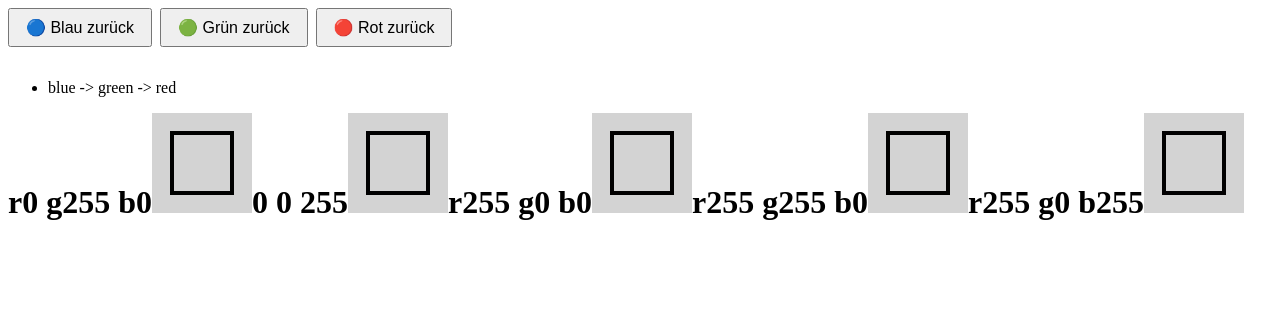
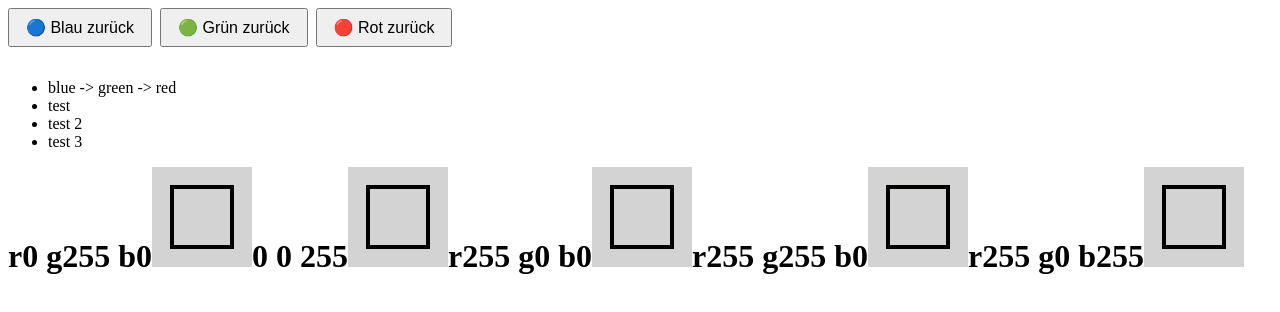
Before and after one commit to sliNedine/mqpatlc, an Angular app: page / in a window 1280 px wide. Shown: the top 312 px of the page. Built offline with nearby package versions, Linux system fonts and the light colour scheme.

Commit message:
fix workflow (add correct baseUrl)

```diff
--- a/src/app/menu/main-menu/main-menu.component.html
+++ b/src/app/menu/main-menu/main-menu.component.html
@@ -9,6 +9,9 @@
 </div>
 <ul>
   <li>blue -> green -> red</li>
+  <li>test</li>
+  <li>test 2</li>
+  <li>test 3</li>
 </ul>
 <h1>r0 g255 b0</h1>
 <svg width="100" height="100" class="green" xmlns="http://www.w3.org/2000/svg">
--- a/src/app/menu/main-menu/main-menu.component.ts
+++ b/src/app/menu/main-menu/main-menu.component.ts
@@ -18,6 +18,7 @@ export class MainMenuComponent {
   private colorService = inject(ColorServiceService);
 
   unlockRed() {
+    console.log('rot');
     this.colorService.unlockChannel('r');
   }
 
```
